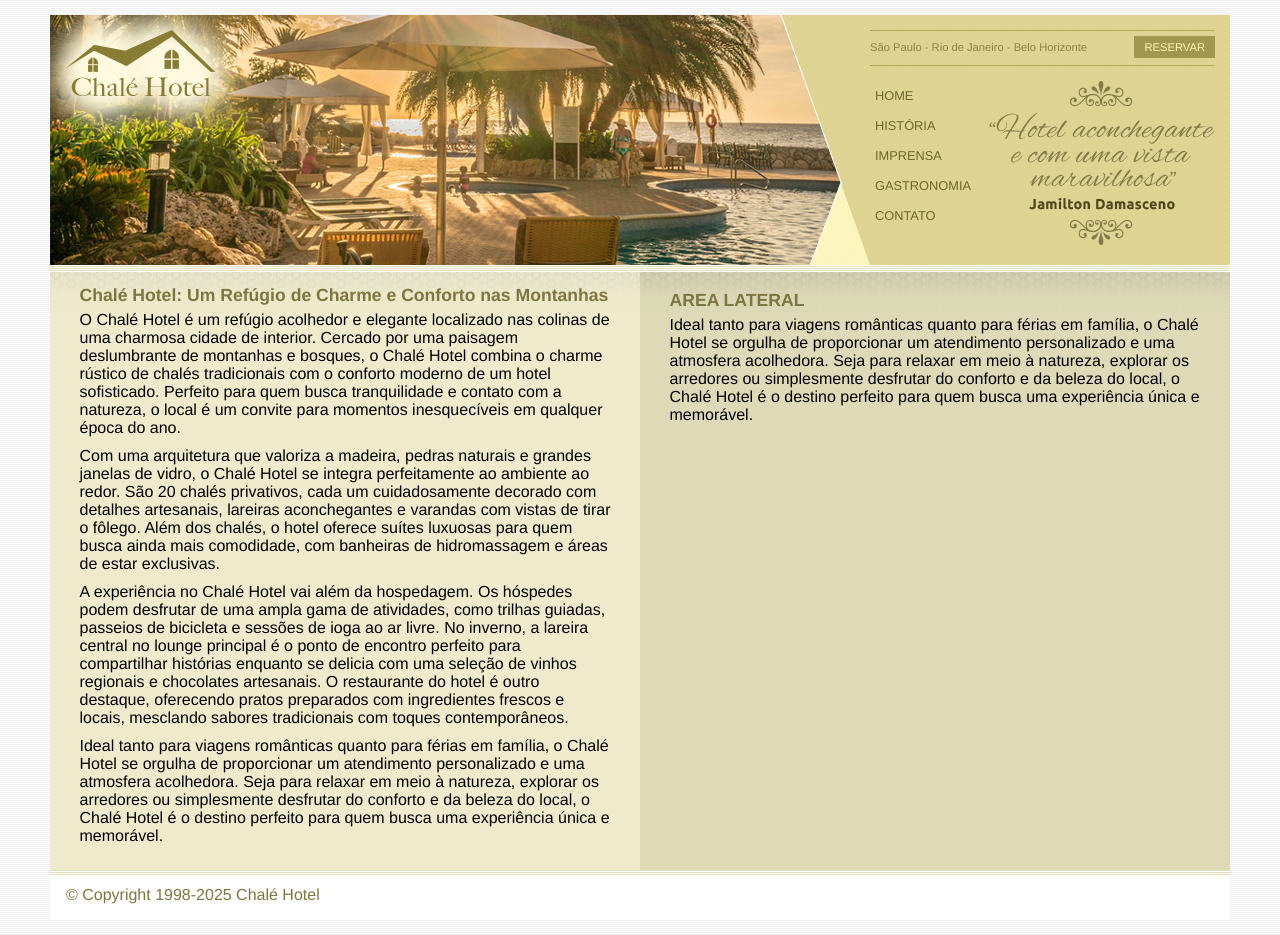
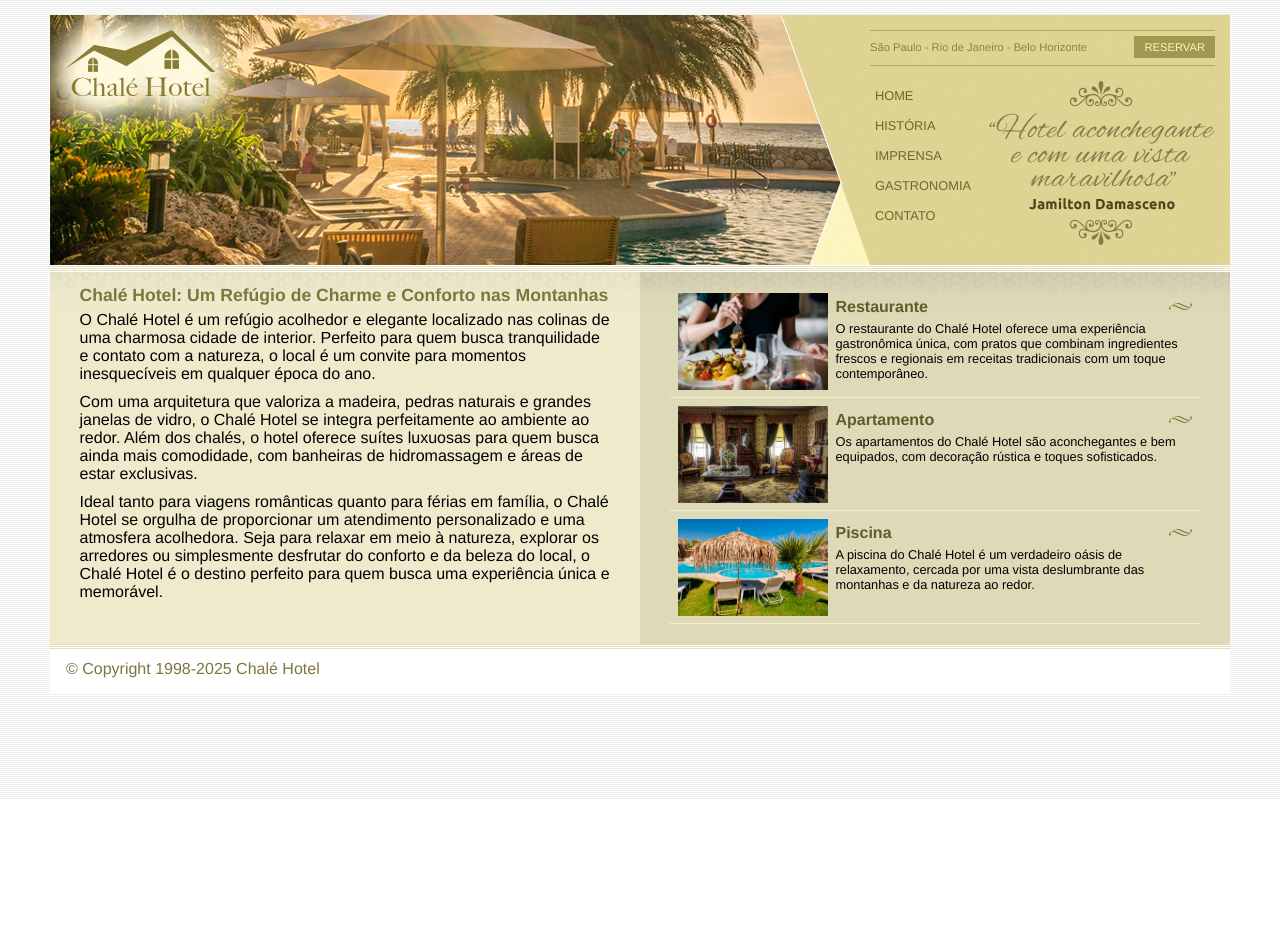
Before and after one commit to V-Charles/Udemy-DW-SC7-Project-ChaleHotel, a plain HTML site: page index.html in a window 1280 px wide. After the commit the page ends 800 px from the top, so only its background shows below. Drawn offline with Linux system fonts and the light colour scheme.

Commit message:
Formatado área lateral do site

```diff
--- a/css/style.css
+++ b/css/style.css
@@ -158,3 +158,32 @@ p {
     font-size: 1em;
     margin-bottom: 10px;
 }
+
+/* Formatações da área lateral*/
+#beneficios li {
+    padding: 8px;
+    border-bottom: 1px solid #f3efcb;
+    height: 6em;
+}
+
+#beneficios li a img {
+    float: left;
+    margin-right: 8px;
+}
+
+#beneficios li a p {
+    color: #000;
+    font-size: 0.8em;
+}
+
+#beneficios li a h3 {
+    font-size: 1em;
+    color: #615b2d;
+    padding: 5px 0;
+    background: url(../imagens/ornamento.png) no-repeat center right;
+}
+
+#beneficios li:hover {
+    background: #f6f3d6;
+    cursor: pointer;
+}
--- a/index.html
+++ b/index.html
@@ -54,24 +54,14 @@
                     </h2>
                     <p>
                         O Chalé Hotel é um refúgio acolhedor e elegante localizado nas colinas de uma charmosa cidade de interior.
-                        Cercado por uma paisagem deslumbrante de montanhas e bosques, o Chalé Hotel combina o charme rústico de
-                        chalés tradicionais com o conforto moderno de um hotel sofisticado. Perfeito para quem busca tranquilidade
+                        Perfeito para quem busca tranquilidade
                         e contato com a natureza, o local é um convite para momentos inesquecíveis em qualquer época do ano.
                     </p>
                     <p>
                         Com uma arquitetura que valoriza a madeira, pedras naturais e grandes janelas de vidro, o Chalé Hotel se
-                        integra perfeitamente ao ambiente ao redor. São 20 chalés privativos, cada um cuidadosamente decorado com
-                        detalhes artesanais, lareiras aconchegantes e varandas com vistas de tirar o fôlego. Além dos chalés, o
+                        integra perfeitamente ao ambiente ao redor. Além dos chalés, o
                         hotel oferece suítes luxuosas para quem busca ainda mais comodidade, com banheiras de hidromassagem e áreas
                         de estar exclusivas.
-                    </p>
-                    <p>
-                        A experiência no Chalé Hotel vai além da hospedagem. Os hóspedes podem desfrutar de uma ampla gama de
-                        atividades, como trilhas guiadas, passeios de bicicleta e sessões de ioga ao ar livre. No inverno, a
-                        lareira central no lounge principal é o ponto de encontro perfeito para compartilhar histórias enquanto
-                        se delicia com uma seleção de vinhos regionais e chocolates artesanais. O restaurante do hotel é outro
-                        destaque, oferecendo pratos preparados com ingredientes frescos e locais, mesclando sabores tradicionais
-                        com toques contemporâneos.
                     </p>
                     <p>
                         Ideal tanto para viagens românticas quanto para férias em família, o Chalé Hotel se orgulha de proporcionar
@@ -83,13 +73,39 @@
             </div> <!-- Fim Área Princípal -->
             <div id="area-lateral"> <!-- Início Área Lateral -->
                 <div class="conteudo">
-                    <h2>AREA LATERAL</h2>
-                    <p>
-                        Ideal tanto para viagens românticas quanto para férias em família, o Chalé Hotel se orgulha de proporcionar
-                        um atendimento personalizado e uma atmosfera acolhedora. Seja para relaxar em meio à natureza, explorar os
-                        arredores ou simplesmente desfrutar do conforto e da beleza do local, o Chalé Hotel é o destino perfeito
-                        para quem busca uma experiência única e memorável.
-                    </p>
+                    <ul id="beneficios">
+                        <li>
+                            <a href="">
+                                <img src="imagens/restaurante.jpg" width="150" alt="Restaurante">
+                                <h3>Restaurante</h3>
+                                <p>
+                                    O restaurante do Chalé Hotel oferece uma experiência gastronômica única,
+                                    com pratos que combinam ingredientes frescos e regionais em receitas tradicionais
+                                    com um toque contemporâneo.
+                                </p>
+                            </a>
+                        </li>
+                        <li>
+                            <a href="">
+                                <img src="imagens/apartamento.jpg" width="150" alt="Apartamento">
+                                <h3>Apartamento</h3>
+                                <p>
+                                    Os apartamentos do Chalé Hotel são aconchegantes e bem equipados, com decoração rústica e
+                                    toques sofisticados.
+                                </p>
+                            </a>
+                        </li>
+                        <li>
+                            <a href="">
+                                <img src="imagens/piscina.jpg" width="150" alt="Piscina">
+                                <h3>Piscina</h3>
+                                <p>
+                                    A piscina do Chalé Hotel é um verdadeiro oásis de relaxamento, cercada por uma vista
+                                    deslumbrante das montanhas e da natureza ao redor.
+                                </p>
+                            </a>
+                        </li>
+                    </ul>
                 </div>
             </div> <!-- Fim Área Lateral -->
             <div id="rodape"> <!-- Início Área Rodape -->
```
